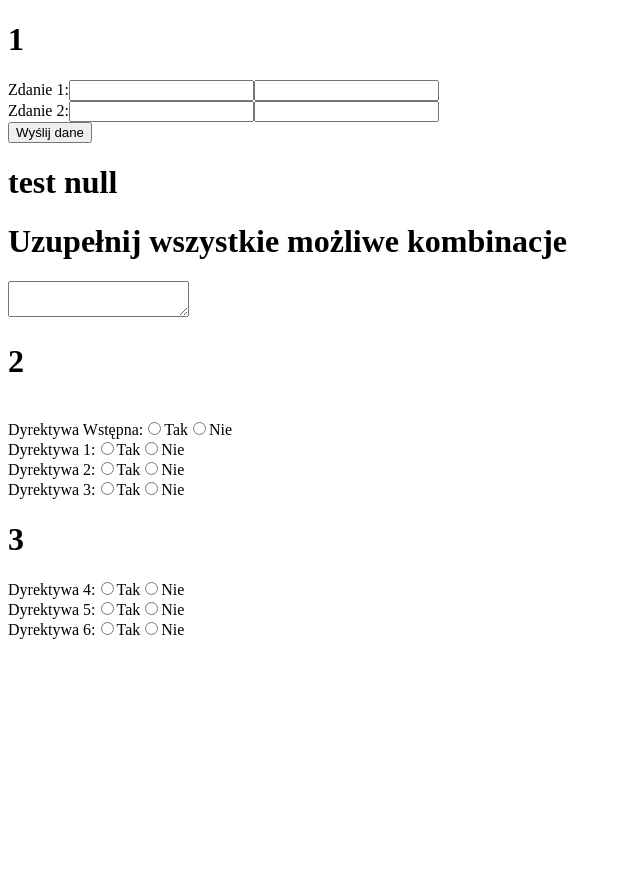
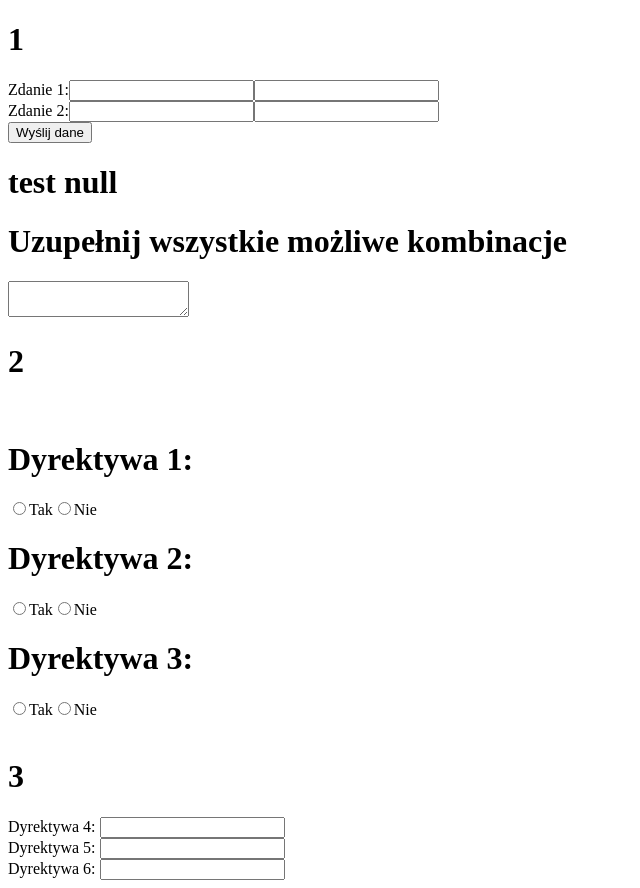
Before and after one commit to estwestminimu/python-projekt, a React (Vite) app in the folder frontend/python-front/: page / in a window 1280 px wide. Shown: the whole page, without its empty margins (0-640 px from the left). Before the commit the page ends 800 px from the top, so only its background shows below. Built offline with nearby package versions, Linux system fonts and the light colour scheme.

Commit message:
Szablon stronyy www - Dyrektywy od 3 do 4 - funkcja walidująca array

```diff
--- a/frontend/python-front/src/App.tsx
+++ b/frontend/python-front/src/App.tsx
@@ -23,14 +23,7 @@ function App() {
        <h1>1</h1>
 
       <UserSchemaInput/>
-      <UserTypeInput/>
-       <h1>2</h1>
 
-       <br/>
-      <FirstDirectives/>
-       <br/>
-       <h1>3</h1>
-      <SecondDirectives/>
 
 
 
--- a/frontend/python-front/src/FirstDirectives.tsx
+++ b/frontend/python-front/src/FirstDirectives.tsx
@@ -1,55 +1,63 @@
+import { useState } from "react"
 
 
-function SecondDirectives() {
+function FirstDirectives({data}) {
+  const [corectdirectiveA, setcorectdirectiveA] = useState(null)
+  const [corectdirectiveB, setcorectdirectiveB] = useState(null)
+  const [corectdirectiveC, setcorectdirectiveC] = useState(null)
+
+
+
+  // console.log(data.directive_on)
+
+
+
   return(
+
     <>
-    {/* TODO DODAĆ WALIDACJE NA ZASADZIE PRZEKAZYWANEGO TEKSTU W OSOBNEJ KOMORCE KTORA PDOMEINAI CZY TEKST SIE ZGADZA CZY NIE */}
-      Dyrektywa Wstępna:
+      <h1>
+        Dyrektywa 1:  { data  && (corectdirectiveA ? "Twoja odpowiedź jest poprawna.": "Twoja odpowiedź jest błędna.")}
+        </h1>
        <label>
-          <input type="radio" name="myRadio" value="True" />
+          <input type="radio" name="myRadio" value="True"  onChange={e => setcorectdirectiveA((e.target.value === "True") === data.directive_one)}/>
           Tak
         </label>
         <label>
-          <input type="radio" name="myRadio" value="False" />
+          <input type="radio" name="myRadio" value="False" onChange={e => setcorectdirectiveA((e.target.value === "True") === data.directive_one)} />
           Nie
         </label>
     <br/>
-      Dyrektywa 1:
+          <h1>
+        Dyrektywa 2:  { data  && (corectdirectiveB ? "Twoja odpowiedź jest poprawna.": "Twoja odpowiedź jest błędna.")}
+        </h1>
        <label>
-          <input type="radio" name="myRadio2" value="True" />
+          <input type="radio" name="myRadio2" value="True" onChange={e => setcorectdirectiveB((e.target.value === "True") === data.directive_two)}/>
           Tak
         </label>
         <label>
-          <input type="radio" name="myRadio2" value="False" />
+          <input type="radio" name="myRadio2" value="False"  onChange={e => setcorectdirectiveB((e.target.value === "True") === data.directive_two)}/>
           Nie
         </label>
+
     <br/>
 
-      Dyrektywa 2:
+           <h1>
+        Dyrektywa 3:  { data  && (corectdirectiveC ? "Twoja odpowiedź jest poprawna.": "Twoja odpowiedź jest błędna.")}
+        </h1>
        <label>
-          <input type="radio" name="myRadio3" value="True" />
+          <input type="radio" name="myRadio3" value="True" onChange={e => setcorectdirectiveC((e.target.value === "True") === data.directive_three)}/>
           Tak
         </label>
         <label>
-          <input type="radio" name="myRadio3" value="False" />
-          Nie
-        </label>
-    <br/>
-
-      Dyrektywa 3:
-       <label>
-          <input type="radio" name="myRadio4" value="True" />
-          Tak
-        </label>
-        <label>
-          <input type="radio" name="myRadio4" value="False" />
+          <input type="radio" name="myRadio3" value="False" onChange={e => setcorectdirectiveC((e.target.value === "True") === data.directive_three)}/>
           Nie
         </label>
 
+    <br/>
 
 
     </>
   )
 }
 
-export default SecondDirectives
+export default FirstDirectives
--- a/frontend/python-front/src/SecondDirectives.tsx
+++ b/frontend/python-front/src/SecondDirectives.tsx
@@ -1,39 +1,106 @@
+import { useState, useEffect } from 'react';
+
+function compareArray(arr1, arr2){
+
+  if(arr2.length==0 && arr2.length==0)
+  {
+    return true;
+  }
+
+  if(arr1.length != arr2.length)
+    {
+      return false;
+    }
+
+    const sortedArr1 = arr1.sort();
+    const sortedArr2 = arr2.sort();
+
+    for (let i = 0; i < sortedArr1.length; i++) {
+        if (sortedArr1[i] != sortedArr2[i]) {
+          return false;
+        }
+    }
+    return true;
+}
 
 
-function SecondDirectives() {
-  return(
+
+function SecondDirectives({ data }) {
+  const [corectdirectiveD, setcorectdirectiveD] = useState(null)
+  const [corectdirectiveE, setcorectdirectiveE] = useState(null)
+  const [corectdirectiveF, setcorectdirectiveF] = useState(null)
+
+  const [arrayTest, setArrayTest] = useState([])
+
+  return (
     <>
-    {/* TODO DODAĆ WALIDACJE NA ZASADZIE PRZEKAZYWANEGO TEKSTU W OSOBNEJ KOMORCE KTORA PDOMEINAI CZY TEKST SIE ZGADZA CZY NIE */}
-      Dyrektywa 4:
+      Dyrektywa 4:  {data && (corectdirectiveD ? "Twoja odpowiedź jest poprawna." : "Twoja odpowiedź jest błędna.")}
+
+
       <label>
-          <input type="radio" name="myRadio" value="True" />
-          Tak
+        <input type="text" onChange={e =>
+         {
+          // console.log(data.directive_five)
+
+          const arrayA = e.target.value
+          .replaceAll(' ', '')
+          .split(',')
+          .map(x => x);
+          setArrayTest(arrayA);
+          // console.log(arrayTest)
+          setcorectdirectiveD(compareArray(arrayTest, data.directive_four))
+
+        }} />
+
+
       </label>
+      <br />
+      Dyrektywa 5:  {data && (corectdirectiveE ? "Twoja odpowiedź jest poprawna." : "Twoja odpowiedź jest błędna.")}
+
       <label>
-          <input type="radio" name="myRadio" value="False" />
-          Nie
+        <input type="text" onChange={e =>
+
+        {
+          // console.log(data.directive_five)
+
+          const arrayA = e.target.value
+          .replaceAll(' ', '')
+          .split(',')
+          .map(x => x);
+          setArrayTest(arrayA);
+          // console.log(arrayTest)
+          setcorectdirectiveE(compareArray(arrayTest, data.directive_five))
+
+        }
+
+
+        } />
+
       </label>
-    <br/>
-      Dyrektywa 5:
+
+      <br />
+      Dyrektywa 6:  {data && (corectdirectiveF ? "Twoja odpowiedź jest poprawna." : "Twoja odpowiedź jest błędna.")}
+
       <label>
-          <input type="radio" name="myRadio2" value="True" />
-          Tak
+        <input type="text"  onChange={e =>
+          {
+          // console.log(data.directive_five)
+
+          const arrayA = e.target.value
+          .replaceAll(' ', '')
+          .split(',')
+          .map(x => x);
+          setArrayTest(arrayA);
+          // console.log(arrayTest)
+          setcorectdirectiveF(compareArray(arrayTest, data.directive_six))
+
+
+          }
+        }/>
+
+
       </label>
-        <label>
-          <input type="radio" name="myRadio2" value="False" />
-          Nie
-        </label>
-    <br/>
-          Dyrektywa 6:
-       <label>
-          <input type="radio" name="myRadio2" value="True" />
-          Tak
-        </label>
-        <label>
-          <input type="radio" name="myRadio2" value="False" />
-          Nie
-        </label>
-    <br/>
+      <br />
 
 
 
--- a/frontend/python-front/src/UserSchemaInput.tsx
+++ b/frontend/python-front/src/UserSchemaInput.tsx
@@ -2,8 +2,9 @@
 import { useState, useEffect } from 'react';
 import axios from 'axios';
 import InputFeedback from './InputFeedback.tsx'
-
-
+import FirstDirectives from './FirstDirectives.tsx'
+import SecondDirectives from './SecondDirectives.tsx'
+import UserTypeInput from './UserTypeInput.tsx'
 
 function UserSchemaInput() {
   // do sprawdzenia czy dane wprowadzone przez użytkownika sa poprawne
@@ -92,6 +93,15 @@ function UserSchemaInput() {
                 <h1>test {JSON.stringify(data)}</h1>
             </label>
 
+    <UserTypeInput/>
+       <h1>2</h1>
+
+       <br/>
+      <FirstDirectives data={data}/>
+       <br/>
+       <h1>3</h1>
+      <SecondDirectives data={data}/>
+
         </>
     )
 }
```
Also changed, not shown: frontend/python-front/src/ApiCall.tsx (added). Lines whose indentation alone changed are shown as unchanged.
